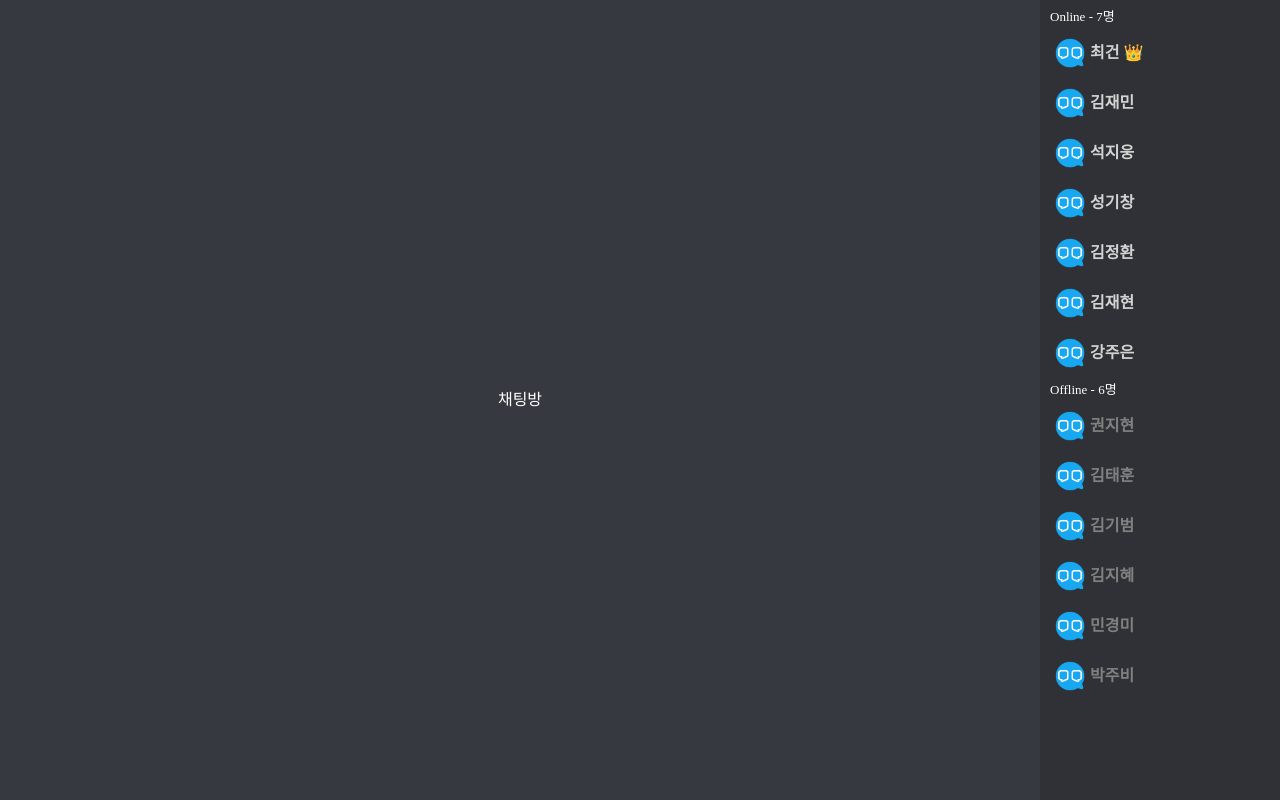
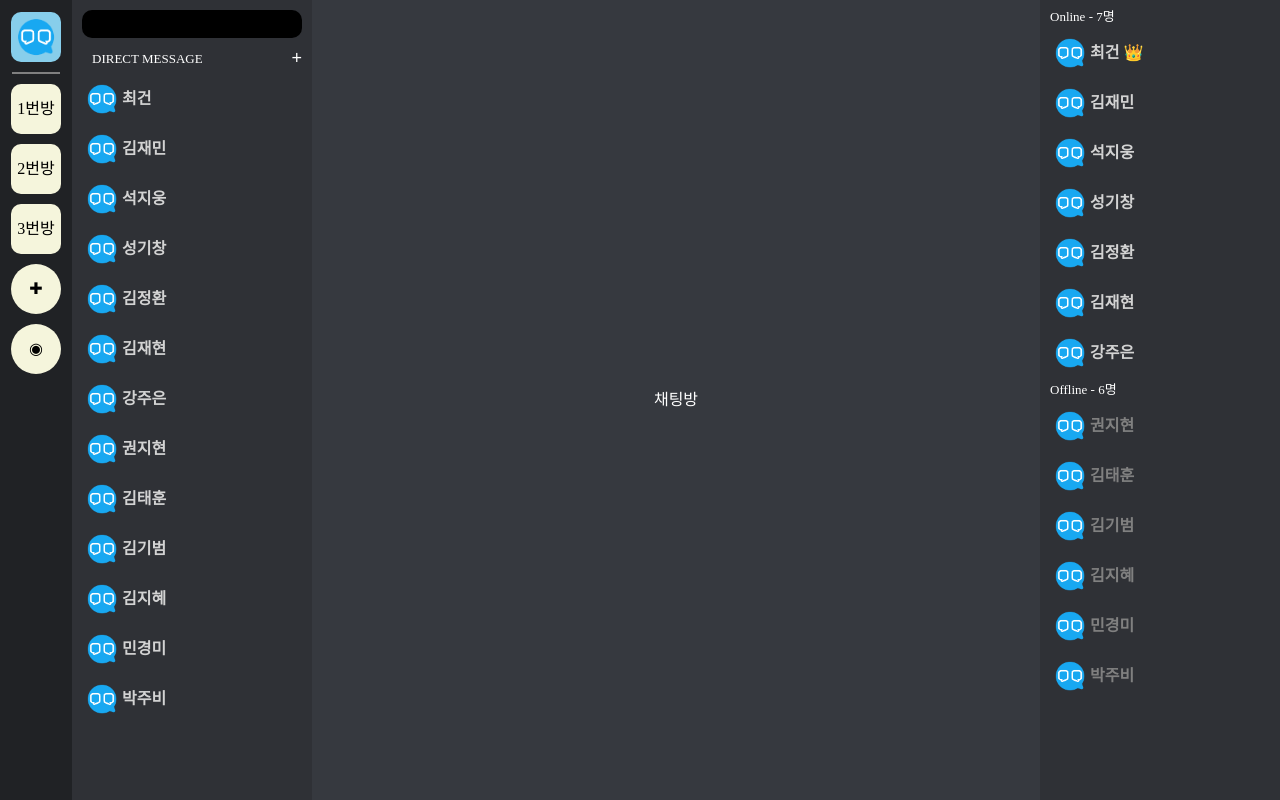
Before and after one commit to RECODE01/WithChat-Cilent, a React (Create React App) app in the folder withchat-client/: page / in a window 1280 px wide. Built offline with nearby package versions, Linux system fonts and the light colour scheme.

Commit message:
fix/#14/transformTSX completed

```diff
--- a/withchat-client/src/components/units/chatting/chatters/chatters.Container.tsx
+++ b/withchat-client/src/components/units/chatting/chatters/chatters.Container.tsx
@@ -18,7 +18,7 @@ export default function Chatters() {
   ];
   return (
     <>
-      <S.DmContainer>
+      <S.DmWrapper>
         <S.DmBox>
           <S.OnOffCategory>
             Online - {ChatterList.filter((el) => el.Online === true).length}명
@@ -43,7 +43,7 @@ export default function Chatters() {
             </S.DmItemOff>
           ))}
         </S.DmBox>
-      </S.DmContainer>
+      </S.DmWrapper>
     </>
   );
 }
--- a/withchat-client/src/components/units/chatting/chatters/chatters.Styles.ts
+++ b/withchat-client/src/components/units/chatting/chatters/chatters.Styles.ts
@@ -1,6 +1,6 @@
 import styled from "@emotion/styled";
 
-export const DmContainer = styled.div`
+export const DmWrapper = styled.div`
   width: 240px;
   height: 100vh;
   padding: 10px;
--- /dev/null
+++ b/withchat-client/src/components/units/chatting/chattingRooms/chattingRoom.Styles.ts
@@ -0,0 +1,43 @@
+import styled from "@emotion/styled";
+
+export const ChattingRoomWrapper = styled.div`
+  padding: 12px;
+  width: 72px;
+  height: 100vh;
+  display: flex;
+  flex-direction: column;
+  align-items: center;
+  background-color: #202225;
+`;
+
+export const ChattingRoomDmList = styled.img`
+  width: 50px;
+  height: 50px;
+  cursor: pointer;
+  background-color: skyblue;
+  border-radius: 10px;
+`;
+
+export const ChattingRoomLine = styled.div`
+  width: 100%;
+  border: 1px solid gray;
+  margin: 10px 0px;
+`;
+
+export const CurrentChattingRoom = styled.div`
+  width: 50px;
+  background-color: beige;
+  border-radius: 10px;
+  margin-bottom: 10px;
+  display: flex;
+  justify-content: center;
+  align-items: center;
+  height: 50px;
+  cursor: pointer;
+`;
+
+export const FindChattingRoom = styled(CurrentChattingRoom)`
+  border-radius: 50%;
+`;
+
+export const AddChattingRoom = styled(FindChattingRoom)``;
--- /dev/null
+++ b/withchat-client/src/components/units/chatting/chattingRooms/chattingRooms.Container.tsx
@@ -0,0 +1,26 @@
+import * as S from "./chattingRoom.Styles";
+
+export default function ChattingRoomList() {
+  const chattingList = [
+    { id: "1", name: "1번방" },
+    { id: "2", name: "2번방" },
+    { id: "3", name: "3번방" },
+  ];
+
+  return (
+    <>
+      <S.ChattingRoomWrapper>
+        <S.ChattingRoomDmList src="/LOGO_WC.png" alt="DM 리스트" title="DM" />
+        <S.ChattingRoomLine />
+        {chattingList.map((el) => (
+          <S.CurrentChattingRoom key={el.id} title={el.name}>
+            <div className="currentRoom" />
+            <div>{el.name}</div>
+          </S.CurrentChattingRoom>
+        ))}
+        <S.FindChattingRoom title="채팅방 추가">✚</S.FindChattingRoom>
+        <S.AddChattingRoom title="채팅방 찾기">◉</S.AddChattingRoom>
+      </S.ChattingRoomWrapper>
+    </>
+  );
+}
--- /dev/null
+++ b/withchat-client/src/components/units/chatting/dmList/directMessageList.Container.tsx
@@ -0,0 +1,39 @@
+import * as S from "./directMessageList.Styled";
+
+export default function DirectMessageList() {
+  const dmList = [
+    { id: "1", name: "최건" },
+    { id: "2", name: "김재민" },
+    { id: "3", name: "석지웅" },
+    { id: "4", name: "성기창" },
+    { id: "5", name: "김정환" },
+    { id: "6", name: "김재현" },
+    { id: "7", name: "강주은" },
+    { id: "8", name: "권지현" },
+    { id: "9", name: "김태훈" },
+    { id: "10", name: "김기범" },
+    { id: "11", name: "김지혜" },
+    { id: "12", name: "민경미" },
+    { id: "13", name: "박주비" },
+  ];
+
+  return (
+    <>
+      <S.DmWrapper>
+        <S.FindChat placeholder="대화 찾기 또는 시작하기" />
+        <S.DmBox>
+          <S.AddDmBox>
+            <span>DIRECT MESSAGE</span>
+            <S.AddDmButton> + </S.AddDmButton>
+          </S.AddDmBox>
+          {dmList.map((el) => (
+            <S.DmItem key={el.id}>
+              <S.DmItemImg src="/LOGO_WC.png" alt="이미지" />
+              <p>{el.name}</p>
+            </S.DmItem>
+          ))}
+        </S.DmBox>
+      </S.DmWrapper>
+    </>
+  );
+}
--- /dev/null
+++ b/withchat-client/src/components/units/chatting/dmList/directMessageList.Styled.ts
@@ -0,0 +1,59 @@
+import styled from "@emotion/styled";
+
+export const DmWrapper = styled.div`
+  width: 240px;
+  height: 100vh;
+  padding: 10px;
+  background-color: #2f3136;
+`;
+
+export const FindChat = styled.div`
+  width: 100%;
+  height: 28px;
+  background-color: black;
+  color: white;
+  border: none;
+  border-radius: 10px;
+  padding-left: 10px;
+  font-weight: bold;
+  margin-bottom: 10px;
+`;
+
+export const DmBox = styled.div`
+  width: 240px;
+  height: calc(100vh - 50px);
+  overflow: scroll;
+`;
+
+export const AddDmBox = styled.div`
+  font-size: small;
+  color: white;
+  display: flex;
+  justify-content: space-between;
+  align-items: center;
+  padding: 0 20px 0 10px;
+  margin-bottom: 10px;
+`;
+
+export const AddDmButton = styled.button`
+  border: none;
+  background-color: transparent;
+  color: white;
+  font-size: large;
+  margin: 0;
+  cursor: pointer;
+`;
+
+export const DmItem = styled.div`
+  display: flex;
+  align-items: center;
+  color: lightgray;
+  margin-bottom: 10px;
+  font-weight: bold;
+  cursor: pointer;
+`;
+
+export const DmItemImg = styled.img`
+  width: 40px;
+  height: 40px;
+`;
--- a/withchat-client/src/pages/main/index.tsx
+++ b/withchat-client/src/pages/main/index.tsx
@@ -1,10 +1,12 @@
 import Chatters from "components/units/chatting/chatters/chatters.Container";
+import ChattingRoomList from "components/units/chatting/chattingRooms/chattingRooms.Container";
+import DirectMessageList from "components/units/chatting/dmList/directMessageList.Container";
 
 export default function MainPage() {
   return (
     <div style={{ display: "flex" }}>
-      {/* <ChattingRoomList />
-        <DirectMessageList /> */}
+      <ChattingRoomList />
+      <DirectMessageList />
       <div
         style={{
           width: "100%",
```
